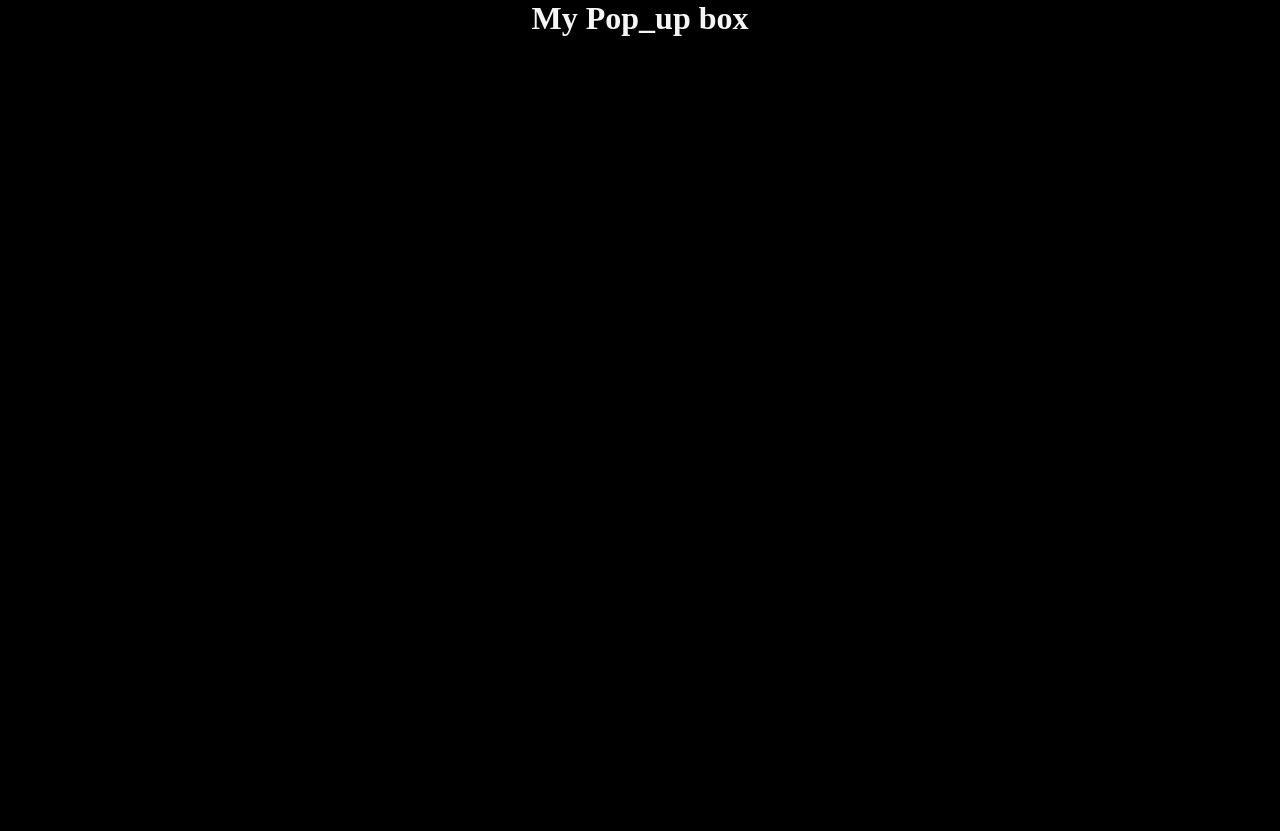
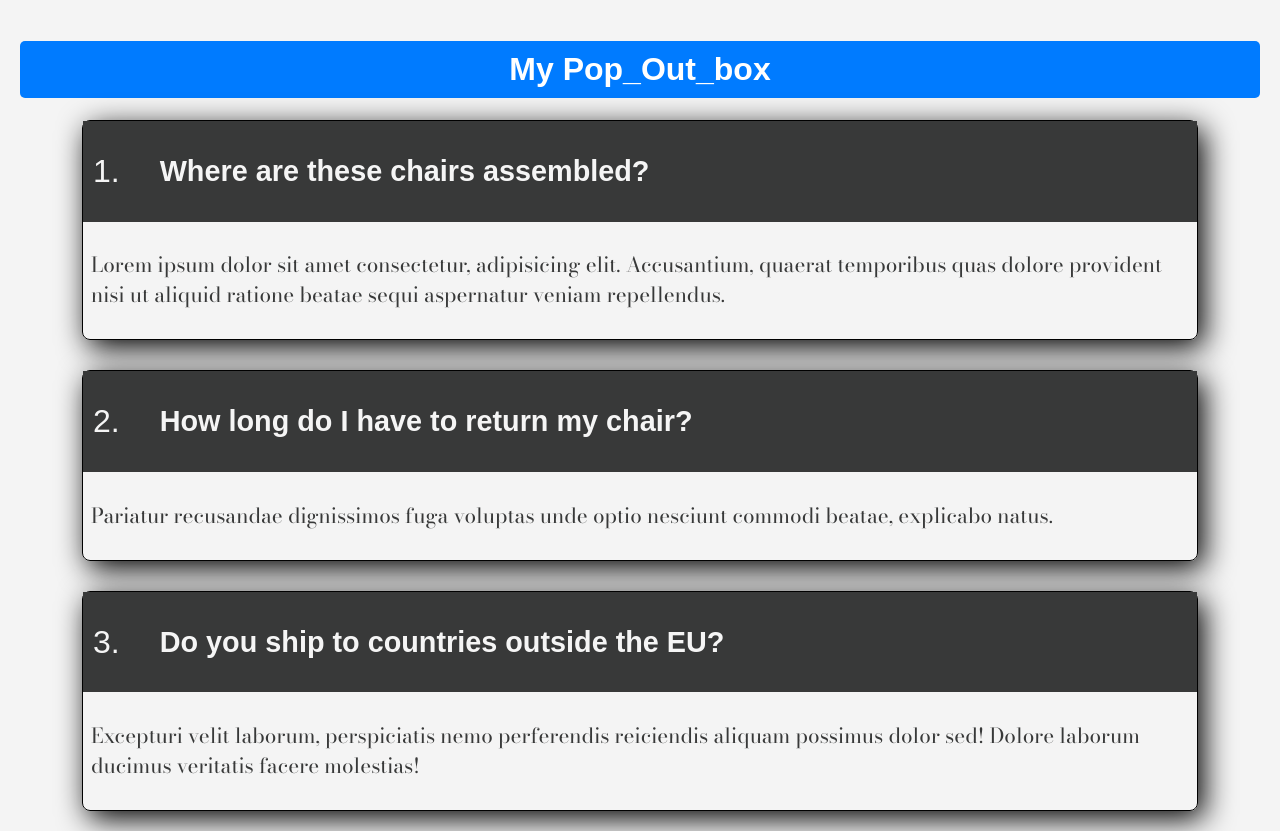
Before and after one commit to DarshanPro123/Pop_out_box, a React (Vite) app: page / in a window 1280 px wide. Before the commit the page ends 800 px from the top, so only its background shows below. Built offline with nearby package versions, Linux system fonts and the light colour scheme.

Commit message:
add css style to list card box

```diff
--- a/src/App.css
+++ b/src/App.css
@@ -1,11 +1,60 @@
-* {
+/* App.css */
+
+@import url("https://fonts.googleapis.com/css2?family=Bodoni+Moda:ital,opsz,wght@0,6..96,400..900;1,6..96,400..900&display=swap");
+
+body {
+  font-family: Arial, sans-serif;
+  background-color: #f4f4f4;
   margin: 0;
-  padding: 0;
-  box-sizing: border-box;
+  padding: 20px;
 }
 
-body {
-  background-color: black;
+h1 {
+  text-align: center;
+  color: #fff;
+  padding: 10px;
+  background-color: #007bff;
+  border-radius: 5px;
+}
+
+.lists {
+  display: flex;
+  flex-direction: column;
+  width: 90%;
+  flex-wrap: wrap;
+  gap: 30px;
+  border: none;
+  border-radius: 8px;
+  margin: 0 auto;
+  justify-content: center;
+  /* border: 1px solid black; */
+  /* text-align: center; */
+}
+
+.list {
+  border: 1px solid black;
+  border-radius: 8px;
+  box-shadow: 6px 8px 30px black;
+}
+
+.list p {
+  padding: 8px;
+  color: #383939;
+  font-family: "Bodoni Moda", serif;
+  font-size: 1.3rem;
+  line-height: 30px;
+}
+.list-title {
+  display: flex;
+  padding: 10px;
+  background-color: #383939;
   color: whitesmoke;
-  text-align: center;
+  align-items: center;
+  text-align: left;
+  gap: 40px;
+  font-size: 1.2rem;
 }
+
+.list-title span {
+  font-size: 2rem;
+}
--- a/src/App.jsx
+++ b/src/App.jsx
@@ -5,7 +5,25 @@ function App() {
   console.log(data);
   return (
     <>
-      <h1>My Pop_up box</h1>
+      <div>
+        <h1>My Pop_Out_box</h1>
+        <div className="lists">
+          {data.map((qus, i) => {
+            return (
+              <>
+                {" "}
+                <div key={i} className="list">
+                  <div className="list-title">
+                    <span>{i + 1}.</span>
+                    <h2>{qus.title}</h2>
+                  </div>
+                  <p>{qus.text}</p>
+                </div>
+              </>
+            );
+          })}
+        </div>
+      </div>
     </>
   );
 }
```
